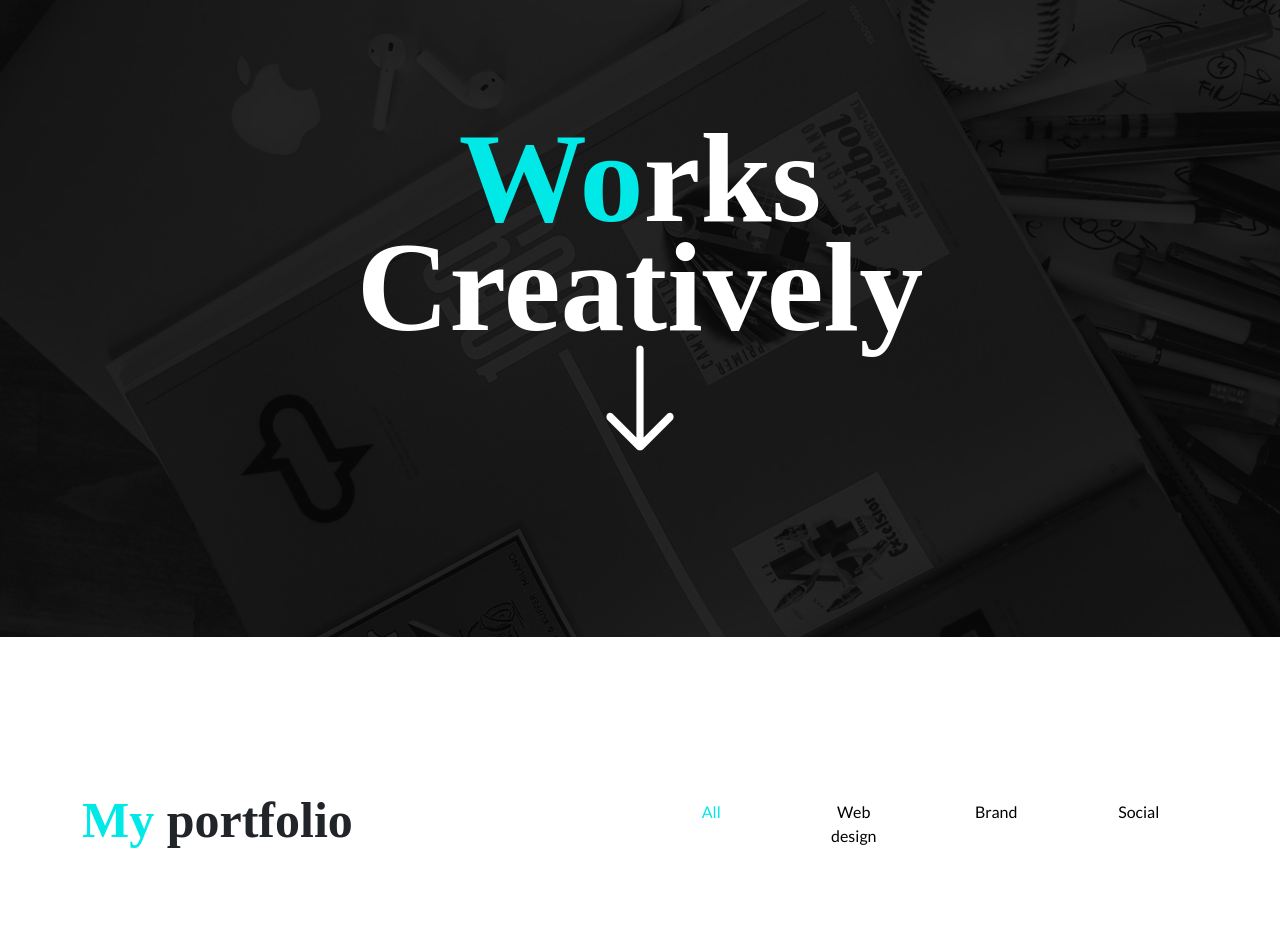
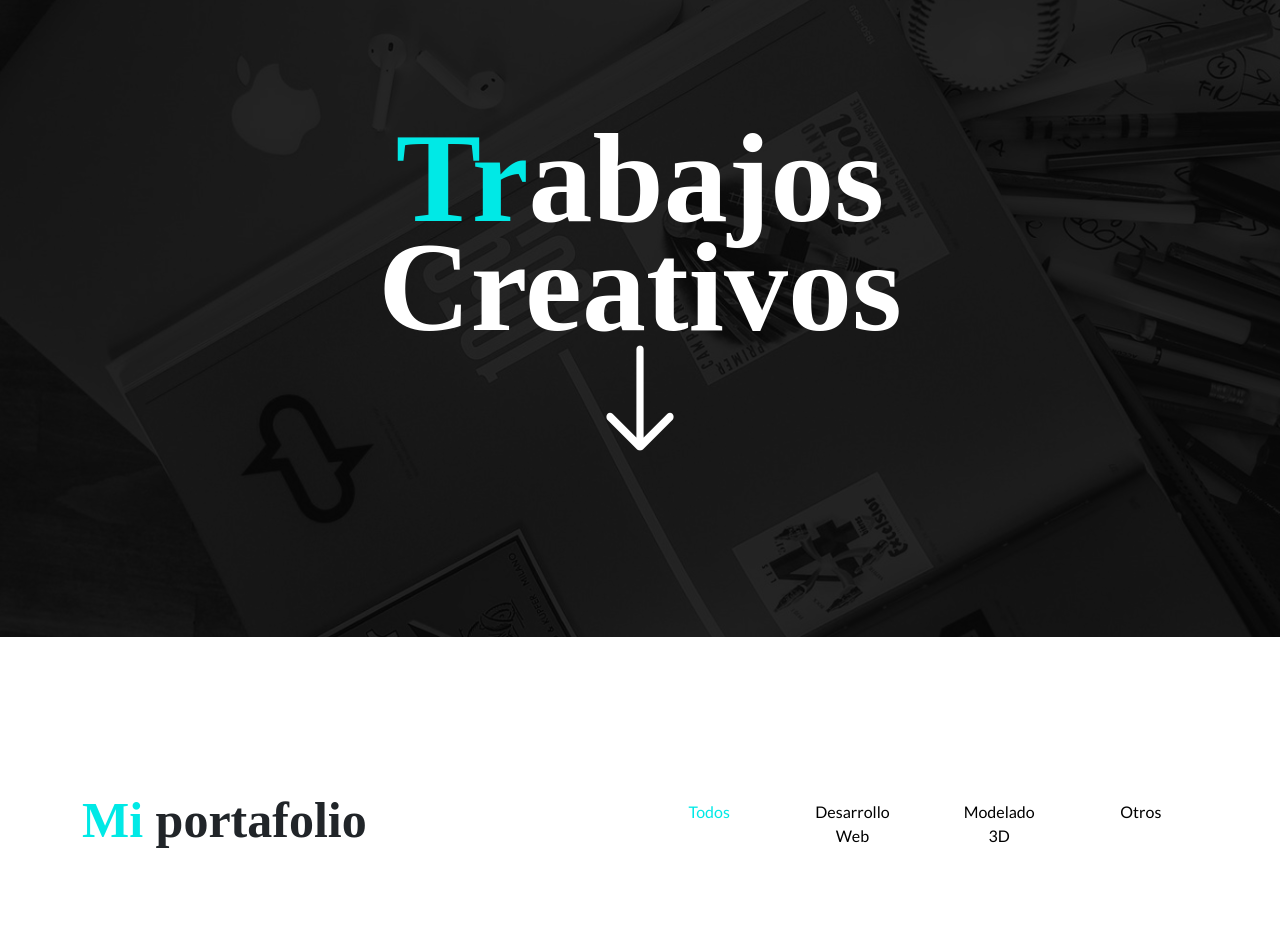
Before and after one commit to IanHernandez95/IanHernandez95.github.io, a plain HTML site: page index.html in a window 1280 px wide. Shown: the part 163-1092 px from the top of the page. Drawn offline with nearby package versions, Linux system fonts and the light colour scheme; files that its build step writes are made by us from their sources.

Commit message:
cambios en el index

```diff
--- a/index.html
+++ b/index.html
@@ -52,8 +52,8 @@
             <div class="hero-shadow"></div>
             <div class="hero-text">
                 <h1>
-                    <span class="highlighted">Wo</span>rks <br>
-                    Creatively
+                    <span class="highlighted">Tr</span>abajos <br>
+                    Creativos
                 </h1>
                 <a href="#portfolio"> <i class="bi bi-arrow-down"></i> </a>
             </div>
@@ -65,21 +65,21 @@
                 <div class="container">
                     <div class="row justify-content-between align-items-center menu">
                         <div class="col-4">
-                            <h1><span class="highlighted">My</span> portfolio</h1>
+                            <h1><span class="highlighted">Mi</span> portafolio</h1>
                         </div>
                         <div class="col-lg-6 text-center">
                             <div id="filters" class="row">
                                 <div class="col">
-                                    <button class="btn-portfolio active" data-filter="*">All</button>
+                                    <button class="btn-portfolio active" data-filter="*">Todos</button>
                                 </div>
                                 <div class="col">
-                                    <button class="btn-portfolio" data-filter=".c1">Web design</button>
+                                    <button class="btn-portfolio" data-filter=".c1">Desarrollo Web</button>
                                 </div>
                                 <div class="col">
-                                    <button class="btn-portfolio" data-filter=".c2">Brand</button>
+                                    <button class="btn-portfolio" data-filter=".c2">Modelado 3D</button>
                                 </div>
                                 <div class="col">
-                                    <button class="btn-portfolio" data-filter=".c3">Social</button>
+                                    <button class="btn-portfolio" data-filter=".c3">Otros</button>
                                 </div>
                             </div>
                         </div>
@@ -436,7 +436,7 @@
                     <div class="row justify-content-between">
                         <div class="col-12 col-md-8">
                             <h1>
-                                <span class="highlighted">My</span> name <br> is Catherine
+                                <span class="highlighted">Mi</span> nombre <br> es Ian
                             </h1>
                             <p>Lorem ipsum dolor sit amet consectetur adipisicing elit. Beatae ab ad facilis quia nobis
                                 possimus odit architecto animi in non fugiat debitis quod error quas placeat temporibus
```
